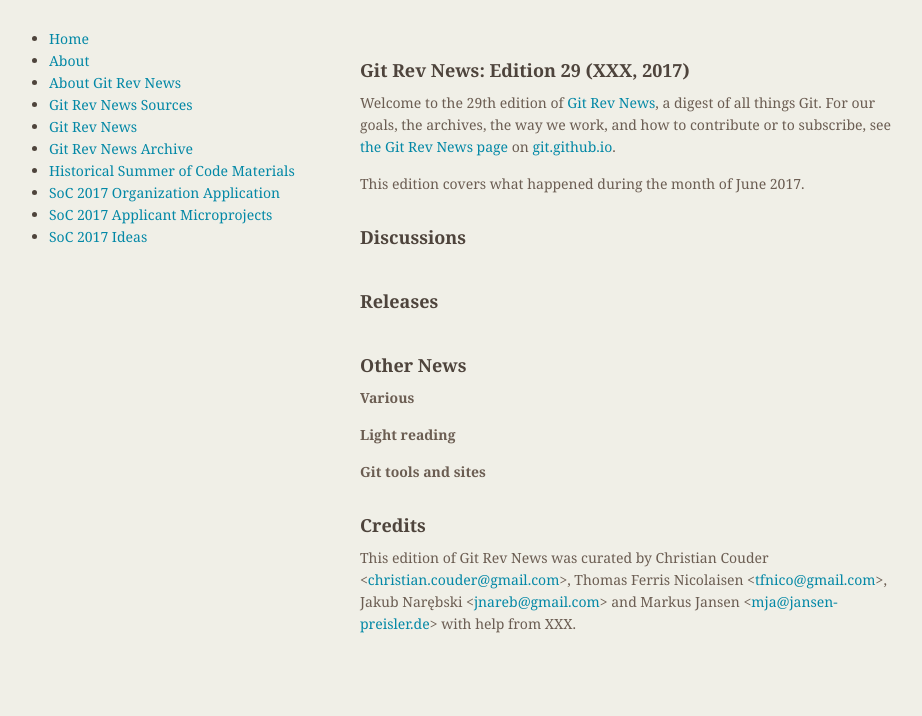
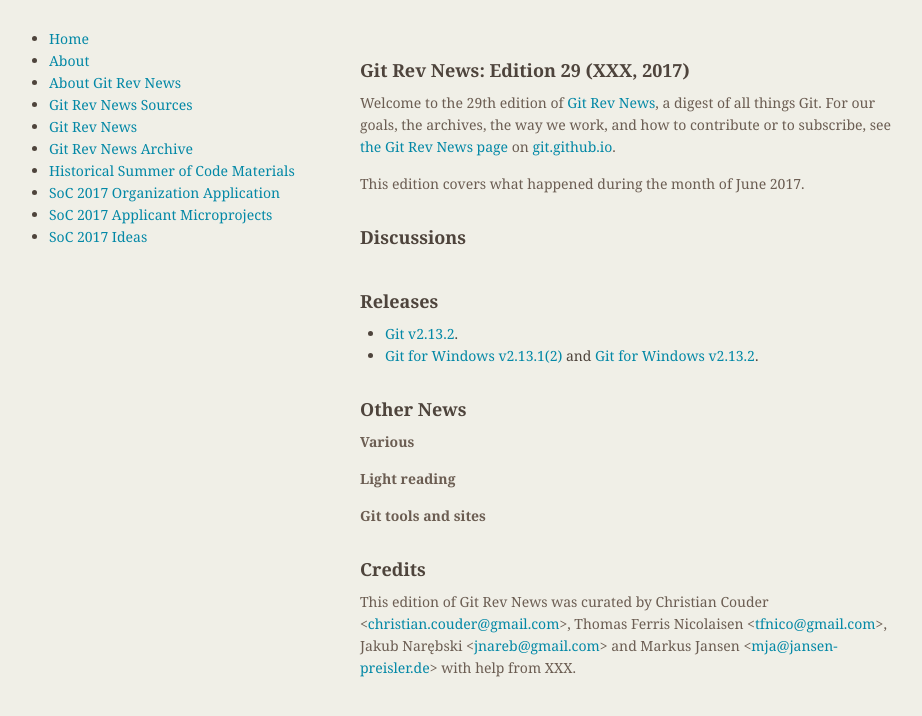
Before and after one commit to git/git.github.io, a Jekyll site: the page built from rev_news/drafts/edition-29.md, in a window 1280 px wide. Shown: the top 716 px of the page, without its empty margins (174-1096 px from the left). Built offline with Jekyll 4.4.1, drawn with Linux system fonts in a browser that asks for light colours.

Commit message:
Rev News: new Git and Git for Windows releases
Signed-off-by: Johannes Schindelin <johannes.schindelin@gmx.de>

```diff
--- a/rev_news/drafts/edition-29.md
+++ b/rev_news/drafts/edition-29.md
@@ -35,6 +35,8 @@
 
 ## Releases
 
+* [Git v2.13.2](https://github.com/git/git/blob/v2.13.2/Documentation/RelNotes/2.13.2.txt).
+* [Git for Windows v2.13.1(2)](https://github.com/git-for-windows/git/releases/tag/v2.13.1.windows.2) and [Git for Windows v2.13.2](https://github.com/git-for-windows/git/releases/tag/v2.13.2.windows.1).
 
 ## Other News
 
```
